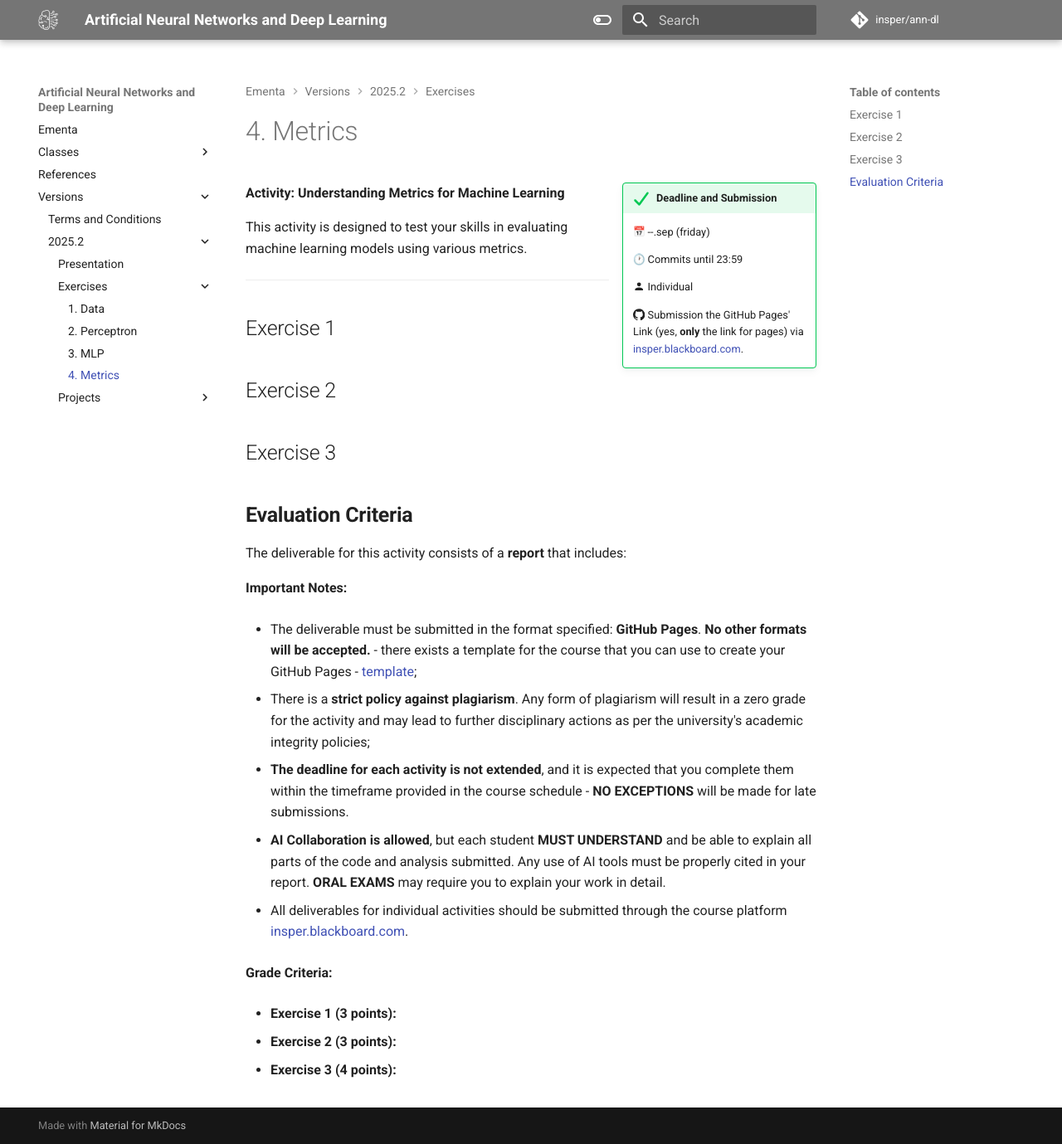
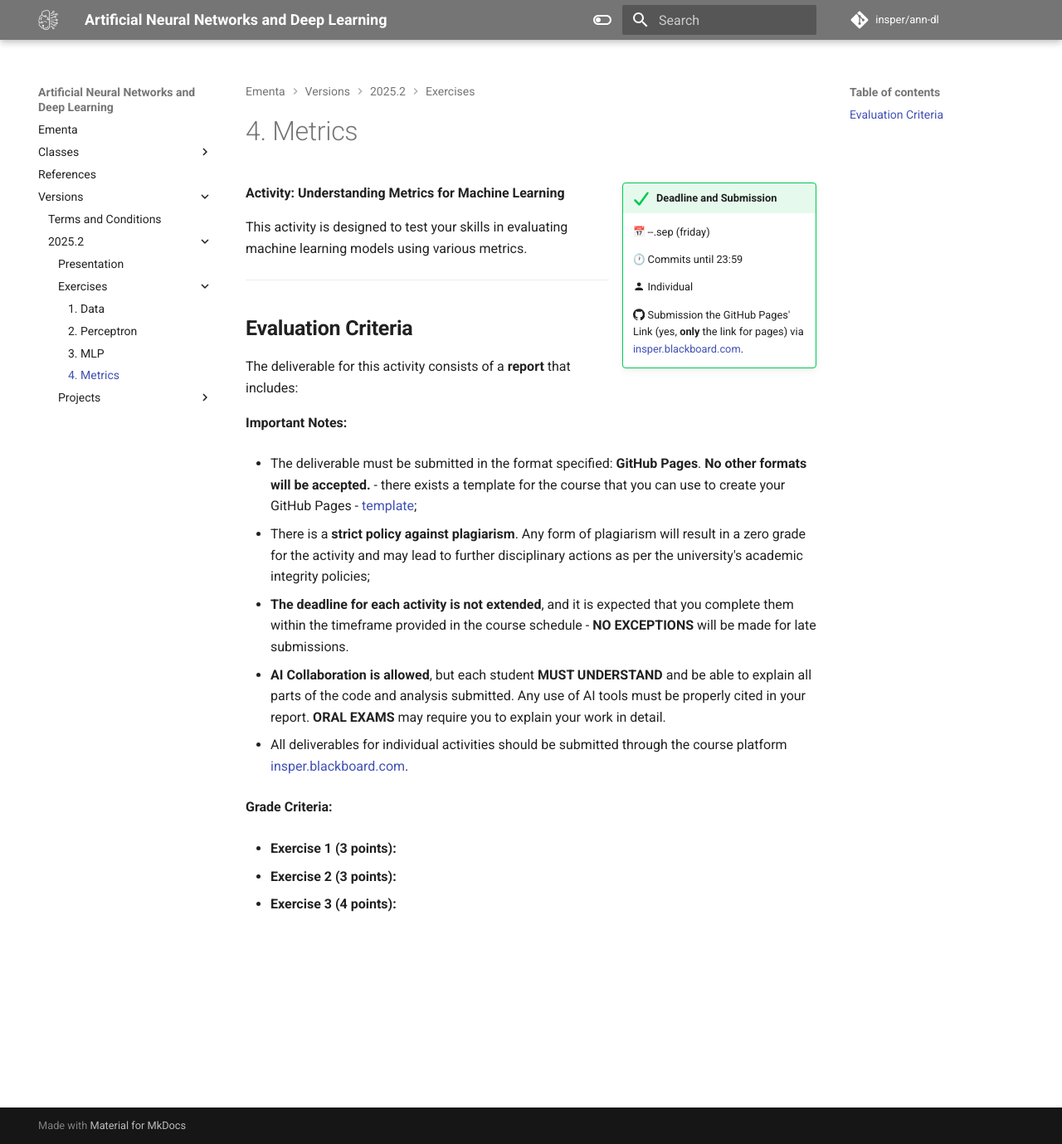
Before and after one commit to Insper/ann-dl, an MkDocs documentation site: the page built from docs/versions/2025.2/exercises/metrics/main.md, in a window 1280 px wide and 1379 px high. Shown: the whole window at 83% size. Built offline with MkDocs 1.6.1 and Material for MkDocs 9.7.7, drawn with Linux system fonts in a browser that asks for light colours; emoji names are drawn with the system emoji font; comment, search, counter and statistics services are not loaded.

Commit message:
mlp exercise

```diff
--- a/docs/versions/2025.2/exercises/metrics/main.md
+++ b/docs/versions/2025.2/exercises/metrics/main.md
@@ -14,14 +14,6 @@ This activity is designed to test your skills in evaluating machine learning mod
 
 ***
 
-## Exercise 1
-
-
-
-## Exercise 2
-
-
-## Exercise 3
 
 
 ## **Evaluation Criteria**
```
Also changed, not shown: docs/versions/2025.2/exercises/mlp/main.md (+2 -0 lines).
